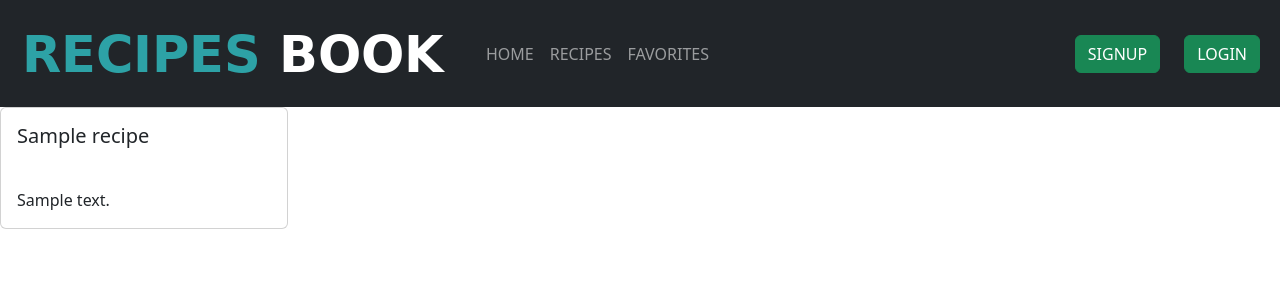
After one commit to cafalchio/recipes-book, a Django app: page /recipes/ in a window 1280 px wide. The commit adds this page. Shown: the top 300 px of the page. Run offline with Django 3.2, Linux system fonts and the light colour scheme; tables that the repository leaves empty hold one stand-in row (values such as "Sample post"); some libraries are stand-ins or nearby versions.

Commit message:
updated recipes views and recipes html

```diff
--- a/recipes/views.py
+++ b/recipes/views.py
@@ -1,53 +1,29 @@
-from django.shortcuts import render
-from models import Recipe
-from django.views import View
 from django.contrib.auth.decorators import login_required
 from django.http import HttpResponseForbidden
-from recipes.forms import RecipeForm
-from django.shortcuts import redirect
+from django.shortcuts import render
+from recipes.models import Recipe
 
-class RecipeView(View):
-    # all public recipes
-    def get(self, request):
-        recipes = Recipe.objects.filter(is_public=True)
-        return render(request, 'recipes.html', {'recipes': recipes})
+def get_all(request):
+    recipes = Recipe.objects.filter(is_public=True)
+    print(recipes)
+    return render(request, 'recipes/recipes.html', {'recipes': recipes})
 
-    def get(self, request, recipe_id):
-        recipe = Recipe.objects.get(id=recipe_id)
-        if recipe.is_public:
-            return render(request, 'recipe.html', {'recipe': recipe})
-        else:
-            return HttpResponseForbidden()
+def get(request, recipe_id):
+    recipe = Recipe.objects.get(id=recipe_id)
+    if recipe.is_public:
+        return render(request, 'recipe.html', {'recipe': recipe})
+    else:
+        return HttpResponseForbidden()
 
-    @login_required
-    def get(self, request):
-        recipes = Recipe.objects.filter(user=request.user)
-        return render(request, 'recipes.html', {'recipes': recipes})
+@login_required
+def get_my_recipes(request):
+    recipes = Recipe.objects.filter(user=request.user)
+    return render(request, 'recipes.html', {'recipes': recipes})
 
-    @login_required
-    def get(self, request, recipe_id):
-        recipe = Recipe.objects.get(id=recipe_id)
-        if recipe.user == request.user:
-            return render(request, 'recipe.html', {'recipe': recipe})
-        else:
-            return HttpResponseForbidden()
-
-    @login_required
-    def delete(self, request, recipe_id):
-        recipe = Recipe.objects.get(id=recipe_id)
-        if recipe.user == request.user:
-            recipe.delete()
-            return redirect('recipes')
-        else:
-            return HttpResponseForbidden()
-
-    @login_required
-    def post(self, request):
-        form = RecipeForm(request.POST)
-        if form.is_valid():
-            recipe = form.save(commit=False)
-            recipe.user = request.user
-            recipe.save()
-            return redirect('recipes')
-        else:
-            return render(request, 'new_recipe.html', {'form': form})
+@login_required
+def get_my_recipe(request, recipe_id):
+    recipe = Recipe.objects.get(id=recipe_id)
+    if recipe.user == request.user:
+        return render(request, 'recipe.html', {'recipe': recipe})
+    else:
+        return HttpResponseForbidden()
--- a/recipesbook/settings.py
+++ b/recipesbook/settings.py
@@ -36,6 +36,8 @@ INSTALLED_APPS = [
     'django.contrib.staticfiles',
     'cloudinary',
     'django_bootstrap5',
+    'web_page',
+    'recipes',
 ]
 
 MIDDLEWARE = [
--- a/recipesbook/urls.py
+++ b/recipesbook/urls.py
@@ -14,10 +14,16 @@ Including another URLconf
     2. Add a URL to urlpatterns:  path('blog/', include('blog.urls'))
 """
 from django.contrib import admin
-from django.urls import path
+from django.urls import path, include
+from recipes import views as recipe_views
 from web_page import views as web_page_views
 
 urlpatterns = [
     path('admin/', admin.site.urls),
     path('', web_page_views.home , name='home'),
+    path('recipes/', recipe_views.get_all, name='recipe_list'),
 ]
+
+    # path('recipes/<int:recipe_id>/', RecipeView.as_view(), name='recipe_detail'),
+    # path('my-recipes/', RecipeView.as_view(), name='my_recipe_list'),
+    # path('my-recipes/<int:recipe_id>/', RecipeView.as_view(), name='my_recipe_detail'),
--- a/templates/base.html
+++ b/templates/base.html
@@ -1,7 +1,6 @@
 <!DOCTYPE html>
 <html lang="en">
 <head>
-    {% block head-meta %}
     <meta charset="UTF-8">
     <meta http-equiv="X-UA-Compatible" content="IE=edge">
     <meta name="viewport" content="width=device-width, initial-scale=1.0">
@@ -9,12 +8,10 @@
     {% bootstrap_css %}
     {% bootstrap_javascript %}
     {% bootstrap_messages %}
-    {% endblock %}
     <title>Recipe's Book</title>
 </head>
+{% include 'navbar.html' %}
 <body>
-    {% include 'navbar.html' %}
-
     {% block content %}
     {% endblock content %}
 </body>
--- a/templates/navbar.html
+++ b/templates/navbar.html
@@ -22,10 +22,10 @@
     <div class="collapse navbar-collapse" id="navbarSupportedContent">
       <ul class="navbar-nav me-auto mb-2 mb-lg-0">
         <li class="nav-item">
-          <a class="nav-link active" aria-current="page" href="#">HOME </a>
+          <a class="nav-link" aria-current="page" href="#">HOME</a>
         </li>
         <li class="nav-item">
-          <a class="nav-link" href="#">MY RECIPES</a>
+          <a class="nav-link" href={% url 'recipe_list' %}>RECIPES</a>
         </li>
         <li class="nav-item">
           <a class="nav-link" href="#">FAVORITES</a>
--- /dev/null
+++ b/templates/recipes/recipes.html
@@ -0,0 +1,15 @@
+{% extends 'base.html' %}
+
+{% block content %}
+{% for recipe in recipes %}
+<div class="card" style="width: 18rem;">
+    <div class="card-body">
+      <h5 class="card-title">{{recipe.title}}</h5>
+    </div>
+    {% comment %} <img src={recipe.url} class="card-img-top" alt="recipe image"> {% endcomment %}
+    <div class="card-body">
+      <p class="card-text">{{recipe.description}}</p>
+    </div>
+  </div>
+{% endfor %}
+{% endblock %}
```
Also changed, not shown: templates/index.html (deleted, +0 -9 lines), templates/web_page/base.html (deleted, +0 -26 lines), templates/web_page/home.html (+25 -4 lines), templates/web_page/test.html (deleted, +0 -13 lines), recipes/migrations/0002_recipe_is_public.py (added).
